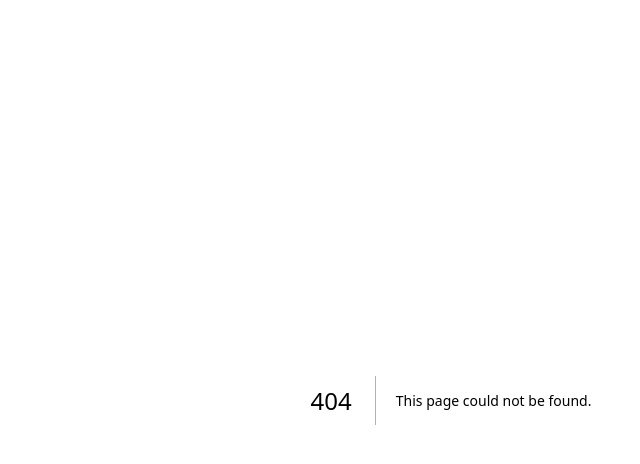
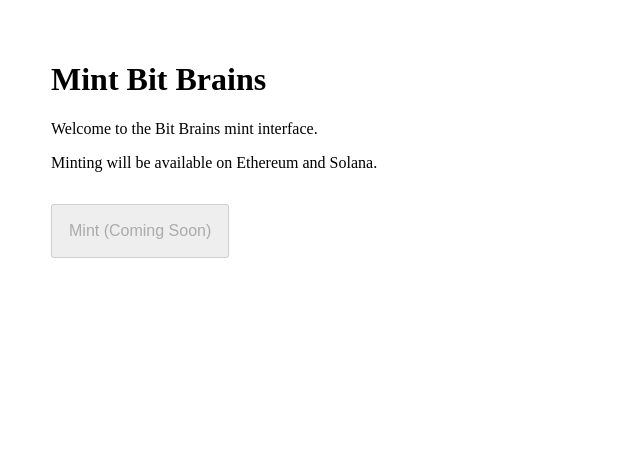
Before and after one commit to ONGOD6/bit-brains-web, a Next.js app: page /mint in a window 1280 px wide. Before the commit this address had no page. Shown: the top 464 px of the page, without its empty margins (189-829 px from the left). Built offline with nearby package versions, Linux system fonts and the light colour scheme.

Commit message:
Create page.tsx
Create mint page

```diff
--- /dev/null
+++ b/app/mint/page.tsx
@@ -0,0 +1,21 @@
+export default function MintPage() {
+  return (
+    <main style={{ padding: "2rem", maxWidth: "800px", margin: "0 auto" }}>
+      <h1>Mint Bit Brains</h1>
+
+      <p>
+        Welcome to the Bit Brains mint interface.
+      </p>
+
+      <p>
+        Minting will be available on Ethereum and Solana.
+      </p>
+
+      <div style={{ marginTop: "2rem" }}>
+        <button disabled style={{ padding: "1rem", fontSize: "1rem" }}>
+          Mint (Coming Soon)
+        </button>
+      </div>
+    </main>
+  );
+}
```
